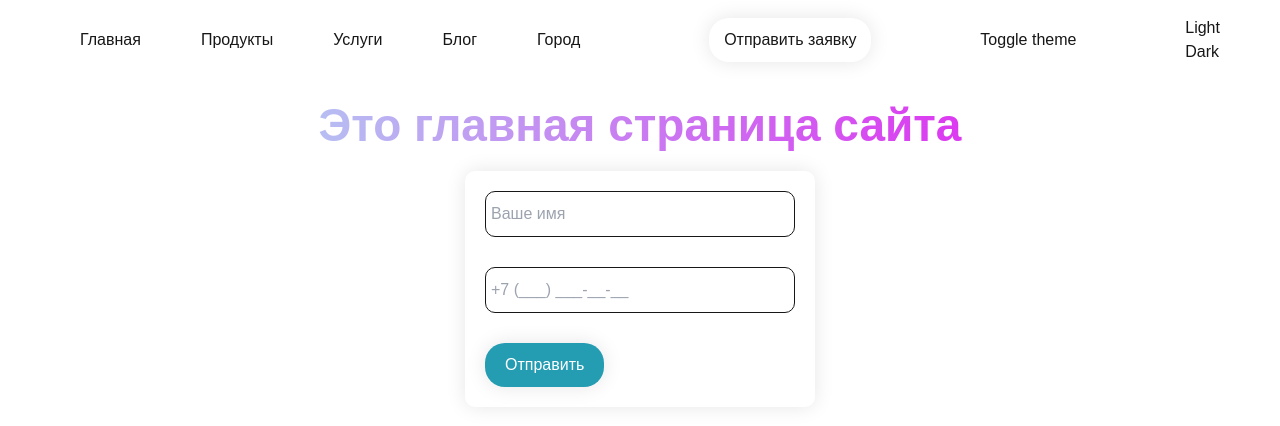
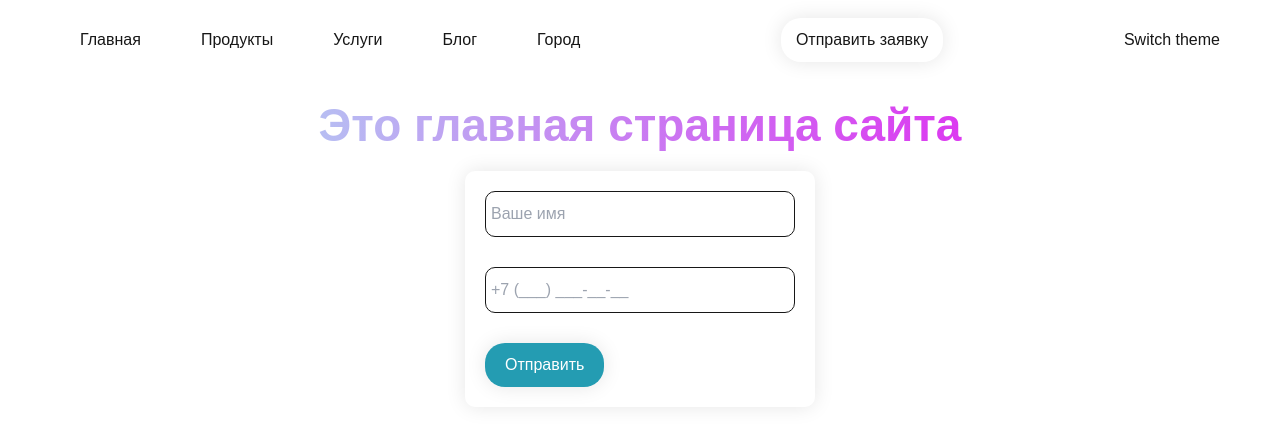
Before and after one commit to demonzloebychi/next-training, a Next.js app: page / in a window 1280 px wide. Shown: the top 426 px of the page. Built offline with nearby package versions, Linux system fonts and the light colour scheme.

Commit message:
update css toggle theme

```diff
--- a/src/app/globals.css
+++ b/src/app/globals.css
@@ -450,7 +450,7 @@ h1,
 
 .popup{
   padding: 20px;
-  background-color: white;
+  background-color: var(--background);
   display: block;
   position: fixed;
   z-index: 50;
@@ -511,3 +511,38 @@ h1,
   border-radius: 15px;
   box-shadow: 0 0 20px var(--shadow);
 }
+
+
+
+
+
+
+
+.toggle-menu {
+  position: relative;
+}
+
+.toggle-button {
+  position: relative;
+  z-index: 2;
+}
+.actions-menu {
+  transition: all .3s ease-in-out;
+
+
+  position: absolute;
+  opacity: 0;
+  top: -30px;
+  box-shadow: 0 0 20px var(--shadow);
+  padding: 10px 15px;
+  border-radius: 10px;
+  button{
+    padding: 5px;
+  }
+}
+.actions-menu.active{
+  transition: all .3s ease-in-out;
+
+  opacity: 1;
+  top: 35px;
+}
--- a/src/components/ToggleTheme/ToggleTheme.tsx
+++ b/src/components/ToggleTheme/ToggleTheme.tsx
@@ -2,31 +2,54 @@
 
 import * as React from "react"
 import { useTheme } from "next-themes"
-
+import { useState } from "react"
 
 
 export function ModeToggle() {
   const { setTheme } = useTheme()
+  const [isOpen, setIsOpen] = useState(false)
+
+  function HandleToggleTheme(e: any) {
+    setIsOpen(!isOpen)
+    if(!isOpen){
+      setTimeout(()=>setIsOpen(false), 3000)
+    }
+  }
 
   return (
     <>
-      <div>
-        <button>
+      <div className="toggle-menu">
+        <button
+          id="toggleButton"
+          // onClick={()=> setIsOpen(!isOpen)}
+          onClick={HandleToggleTheme}
+          className="toggle-button"
+        >
+          Switch theme
 
-          <span className="sr-only">Toggle theme</span>
+
+
         </button>
+
+
+
+        <div
+            className={`actions-menu ${isOpen ? 'active' : ''}`}
+          >
+            <button onClick={() => setTheme("light")}>
+              Light
+            </button>
+            <button
+              onClick={() => setTheme("dark")}
+            >
+              Dark
+            </button>
+            {/* <div onClick={() => setTheme("system")}>
+              System
+            </div> */}
+          </div>
       </div>
-      <div className="flex gap-4">
-        <div onClick={() => setTheme("light")}>
-          Light
-        </div>
-        <div onClick={() => setTheme("dark")}>
-          Dark
-        </div>
-        {/* <div onClick={() => setTheme("system")}>
-          System
-        </div> */}
-      </div>
+
     </>
   )
 }
```
